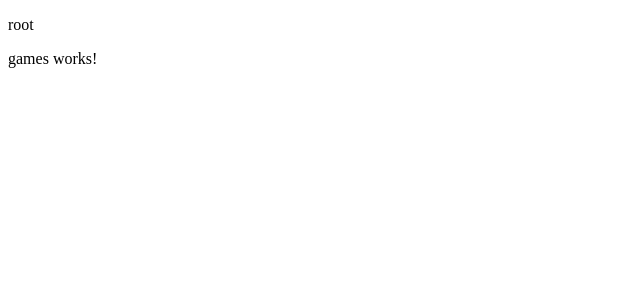
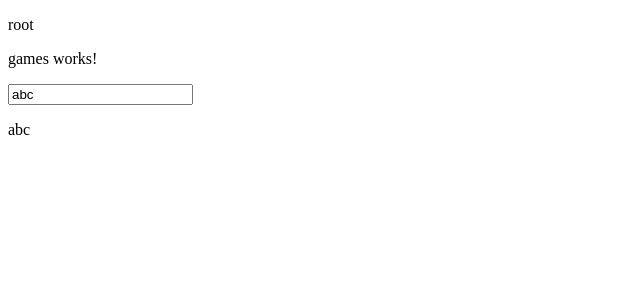
Before and after one commit to lch-howger/LichAngularTest, an Angular app: page / in a window 1280 px wide. Shown: the top 300 px of the page, without its empty margins (0-640 px from the left). Built offline with nearby package versions, Linux system fonts and the light colour scheme.

Commit message:
update games

```diff
--- a/src/app/components/games/games.component.html
+++ b/src/app/components/games/games.component.html
@@ -1 +1,4 @@
 <p>games works!</p>
+
+<input type="text" [(ngModel)]="title">
+<p>{{title}}</p>
```
Also changed, not shown: src/app/app.module.ts (+5 -3 lines).
